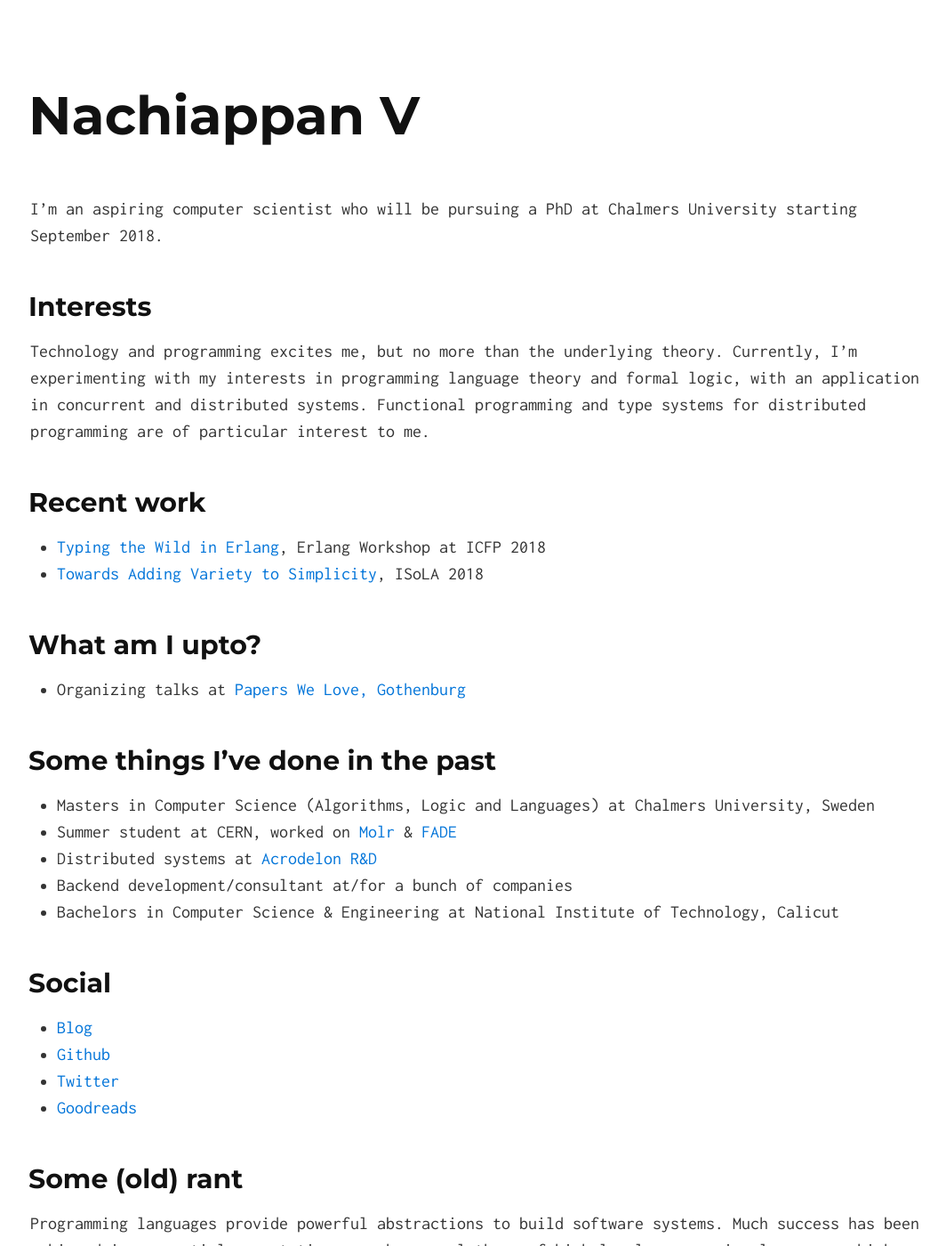
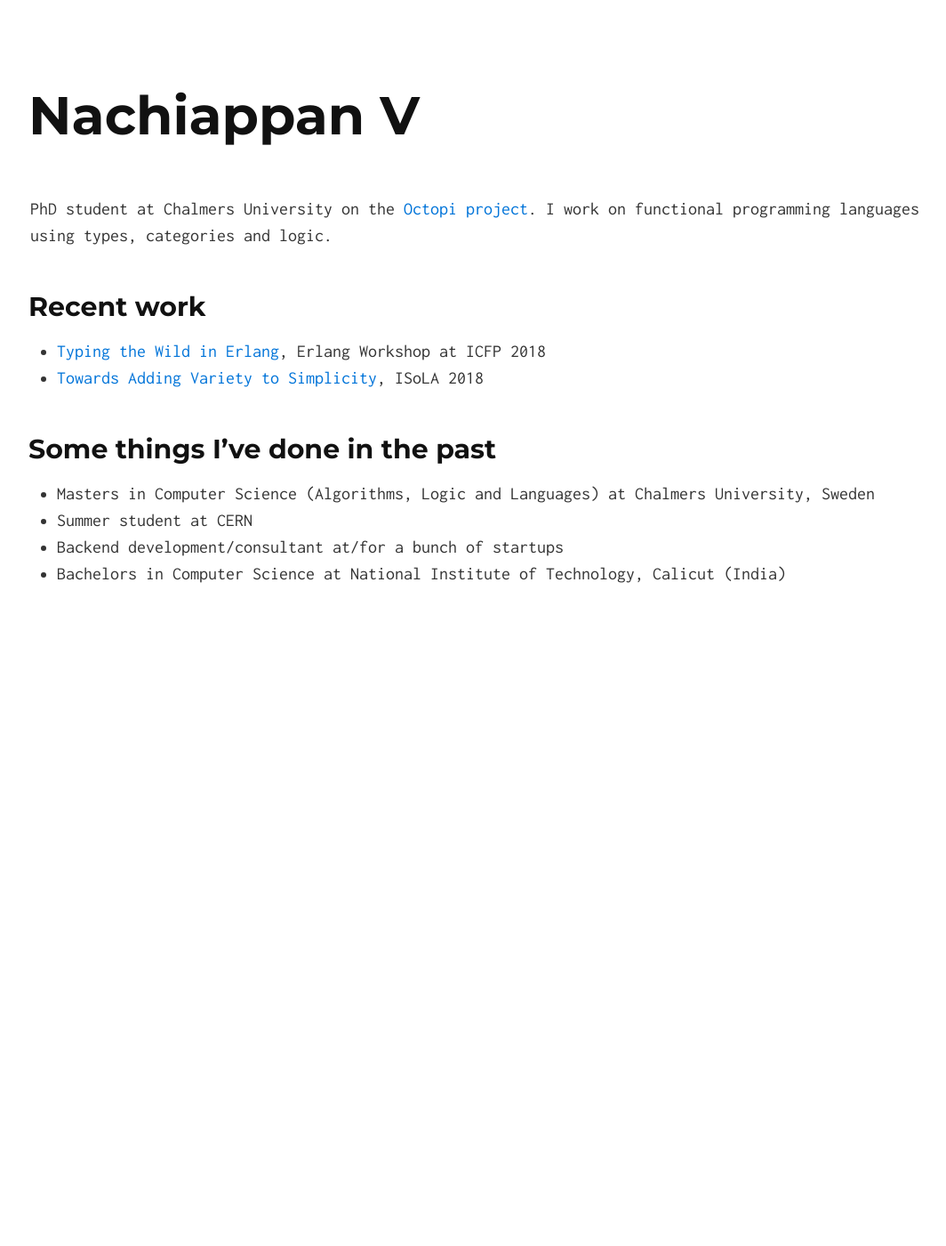
Before and after one commit to nachivpn/nachivpn.github.io, a Jekyll site: the page built from index.md, in a window 1280 px wide and 1400 px high. Shown: the whole window at 89% size, without its empty margins (106-1170 px from the left). Built offline with Jekyll 4.4.1, drawn with Linux system fonts in a browser that asks for light colours; some of the changed text lies outside the part shown.

Commit message:
Update index.md

```diff
--- a/index.md
+++ b/index.md
@@ -2,35 +2,15 @@
 layout: default
 ---
 
-I'm an aspiring computer scientist who will be pursuing a PhD at Chalmers University starting September 2018.
-
-## Interests
-
-Technology and programming excites me, but no more than the underlying theory. Currently, I'm experimenting with my interests in programming language theory and formal logic, with an application in concurrent and distributed systems. Functional programming and type systems for distributed programming are of particular interest to me.
+PhD student at Chalmers University on the [Octopi project](https://octopi.chalmers.se/). I work on functional programming languages using types, categories and logic.
 
 ## Recent work
 
 * [Typing the Wild in Erlang](ew18.pdf), Erlang Workshop at ICFP 2018
 * [Towards Adding Variety to Simplicity](variety.pdf), ISoLA 2018
 
-## What am I upto?
-
-* Organizing talks at [Papers We Love, Gothenburg](http://paperswelove.org/chapter/gothenburg/)
-
 ## Some things I've done in the past
 * Masters in Computer Science (Algorithms, Logic and Languages) at Chalmers University, Sweden
-* Summer student at CERN, worked on [Molr](https://github.com/nachivpn/molr-core) & [FADE](https://webfest.web.cern.ch/content/fade-framework-distributed-execution)
-* Distributed systems at [Acrodelon R&D](http://acrodelon.com)
-* Backend development/consultant at/for a bunch of companies
-* Bachelors in Computer Science & Engineering at National Institute of Technology, Calicut
-
-## Social
-
-* [Blog](http://blog.nachivpn.me/)
-* [Github](https://github.com/nachivpn)
-* [Twitter](https://twitter.com/nachivpn)
-* [Goodreads](https://www.goodreads.com/user/show/45403127-nachi)
-
-## Some (old) rant
-
-Programming languages provide powerful abstractions to build software systems. Much success has been achieved in sequential computation - we have a plethora of high level programming languages which ensure we don't worry too much about memory management, run time safety and other similar "low level" problems. It is the age of distributed computation and we are still using tools designed for sequential computation. It appears that when building distributed systems, we spend most of our time solving concurrency and communication problems. It would be useful to have tools (say a programming language) to solve these problems internally and provide an effective abstraction to build distributed systems. This way, one can focus on the application logic instead of writing tedious communication protocols, synchronization algorithms etc. This is an interesting and active area of research in both the academia and the industry.
+* Summer student at CERN
+* Backend development/consultant at/for a bunch of startups
+* Bachelors in Computer Science at National Institute of Technology, Calicut (India)
```
